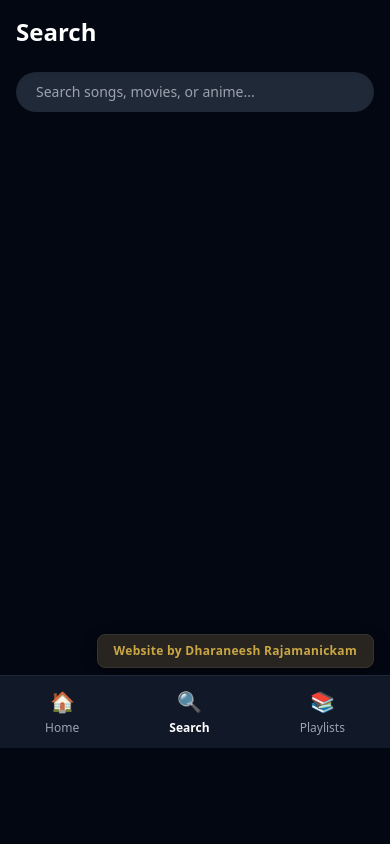
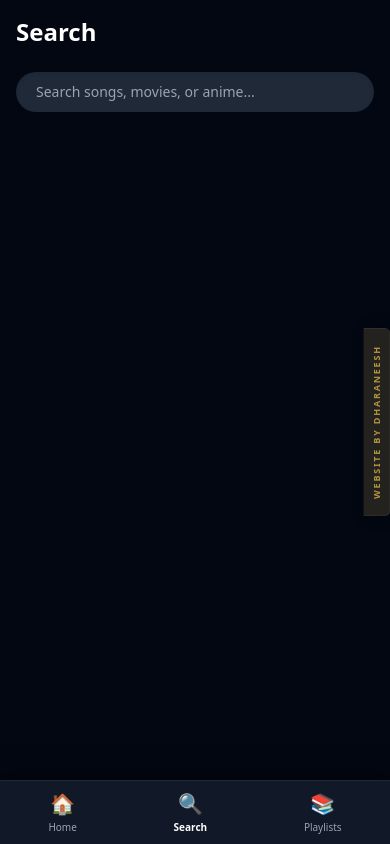
Before and after one commit to dharaneesh777-collab/music-streamer, a React (Vite) app in the folder client/: page /search in a window 390 px wide. Built offline with nearby package versions, Linux system fonts and the light colour scheme.

Commit message:
Fix mobile stacking offset, compress album cards, and inject mobile timer

```diff
--- a/client/src/App.jsx
+++ b/client/src/App.jsx
@@ -15,10 +15,10 @@ const BottomNav = () => {
     ];
 
     return (
-        <div className="md:hidden fixed bottom-24 w-full bg-gray-900 border-t border-gray-800 flex justify-around items-center py-3 z-40">
+        <div className="md:hidden fixed bottom-0 left-0 w-full bg-gray-900 border-t border-gray-800 flex justify-around items-center h-16 z-[60] shadow-[0_-5px_20px_rgba(0,0,0,0.5)]">
             {navItems.map(item => (
-                <Link key={item.path} to={item.path} className={`flex flex-col items-center text-xs ${location.pathname === item.path ? 'text-white font-bold' : 'text-gray-400'}`}>
-                    <span className="text-xl mb-1">{item.icon}</span>
+                <Link key={item.path} to={item.path} className={`flex flex-col items-center text-[10px] transition-colors ${location.pathname === item.path ? 'text-white font-bold' : 'text-gray-400'}`}>
+                    <span className="text-xl mb-0.5">{item.icon}</span>
                     {item.label}
                 </Link>
             ))}
@@ -35,7 +35,8 @@ function App() {
                         <Sidebar />
                     </div>
 
-                    <div className="flex-1 overflow-y-auto pb-44 md:pb-28">
+                    {/* Increased bottom padding so content doesn't hide behind the two stacked bars */}
+                    <div className="flex-1 overflow-y-auto pb-[130px] md:pb-28">
                         <Routes>
                             <Route path="/" element={<Home />} />
                             <Route path="/search" element={<Search />} />
@@ -43,15 +44,17 @@ function App() {
                         </Routes>
                     </div>
 
-                    {/* NEW: Developer Signature Badge */}
-                    <div className="fixed md:bottom-28 bottom-44 right-4 md:right-8 z-30 pointer-events-none opacity-90">
-                        <div className="bg-[#2d2a24] text-[#e0b94c] px-4 py-2 rounded-lg shadow-[0_4px_15px_rgba(0,0,0,0.5)] border border-[#3d3a33] text-xs md:text-sm font-semibold tracking-wide flex items-center justify-center">
-                            Website by Dharaneesh Rajamanickam
+                    <div className="fixed top-1/2 right-0 -translate-y-1/2 z-30 pointer-events-none opacity-80 flex items-center justify-center">
+                        <div
+                            className="bg-[#2d2a24] text-[#e0b94c] px-1.5 py-4 rounded-l-md shadow-[-4px_0_15px_rgba(0,0,0,0.5)] border border-r-0 border-[#3d3a33] text-[9px] md:text-[11px] font-bold uppercase tracking-[0.2em]"
+                            style={{ writingMode: 'vertical-rl', transform: 'rotate(180deg)' }}
+                        >
+                            Website by Dharaneesh
                         </div>
                     </div>
 
+                    <Player />
                     <BottomNav />
-                    <Player />
                 </div>
             </Router>
         </PlayerProvider>
--- a/client/src/components/Player.jsx
+++ b/client/src/components/Player.jsx
@@ -77,7 +77,6 @@ const Player = () => {
         }
     };
 
-    // RESTORED: Add to Playlist Logic
     const handleAddToPlaylist = () => {
         if (!currentTrack) return;
         const existingPlaylist = JSON.parse(localStorage.getItem('my_playlist')) || [];
@@ -90,7 +89,6 @@ const Player = () => {
         }
     };
 
-    // RESTORED: Download Logic
     const handleDownload = () => {
         if (!currentTrack) return;
         const downloadUrl = `${API_BASE_URL}/api/download?url=${encodeURIComponent(currentTrack.audioUrl)}&title=${encodeURIComponent(currentTrack.title)}`;
@@ -100,7 +98,8 @@ const Player = () => {
     if (!currentTrack) return null;
 
     return (
-        <div className="fixed bottom-16 md:bottom-0 w-full h-16 md:h-24 bg-gray-950/90 backdrop-blur-xl border-t border-gray-800/50 flex items-center px-2 md:px-6 justify-between z-50 shadow-[0_-10px_30px_rgba(0,0,0,0.5)] touch-none">
+        // STACKING FIX: hard-locked to bottom-16 on mobile
+        <div className="fixed bottom-16 md:bottom-0 left-0 w-full h-16 md:h-24 bg-gray-950/90 backdrop-blur-xl border-t border-gray-800/50 flex items-center px-2 md:px-6 justify-between z-50 shadow-[0_-10px_30px_rgba(0,0,0,0.5)] touch-none">
             <style>
                 {`
                     @keyframes eqAnim { 0% { height: 20%; } 50% { height: 100%; } 100% { height: 40%; } }
@@ -122,22 +121,20 @@ const Player = () => {
                 />
             </div>
 
-            <div className="flex items-center gap-2 md:gap-3 w-[40%] md:w-1/4 overflow-hidden">
+            <div className="flex items-center gap-2 md:gap-3 w-[45%] md:w-1/4 overflow-hidden">
                 <img src={currentTrack.cover} alt="Cover" className="h-10 w-10 md:h-14 md:w-14 rounded shadow-lg flex-shrink-0" />
                 <div className="flex flex-col min-w-0">
-                    <h4 className="text-xs md:text-sm font-bold truncate">{cleanText(currentTrack.title)}</h4>
-                    <p className="text-[9px] md:text-xs text-gray-400 truncate">{cleanText(currentTrack.artist)}</p>
-                </div>
-                <div className={`hidden md:flex items-end gap-[2px] h-6 ml-2 transition-opacity duration-300 flex-shrink-0 ${isPlaying ? 'opacity-100' : 'opacity-20'}`}>
-                    <div className="w-1.5 bg-green-500 rounded-t-sm eq-bar" style={{ animationDelay: '0.0s' }}></div>
-                    <div className="w-1.5 bg-green-500 rounded-t-sm eq-bar" style={{ animationDelay: '0.2s', animationDuration: '0.8s' }}></div>
-                    <div className="w-1.5 bg-green-500 rounded-t-sm eq-bar" style={{ animationDelay: '0.4s', animationDuration: '1.2s' }}></div>
+                    <h4 className="text-[11px] md:text-sm font-bold truncate">{cleanText(currentTrack.title)}</h4>
+                    <div className="flex items-center gap-2">
+                        <p className="text-[9px] md:text-xs text-gray-400 truncate max-w-[60px] md:max-w-[120px]">{cleanText(currentTrack.artist)}</p>
+                        {/* NEW: Mobile Timer injected here */}
+                        <span className="md:hidden text-[8px] text-green-500 font-mono tracking-tighter bg-green-900/20 px-1 rounded">{currentTime} / {duration}</span>
+                    </div>
                 </div>
             </div>
 
-            <div className="flex flex-col items-center w-[60%] md:w-2/4">
+            <div className="flex flex-col items-center w-[55%] md:w-2/4">
                 <div className="flex gap-2 md:gap-6 items-center justify-end md:justify-center w-full">
-                    {/* RESTORED: Mobile View Add to Playlist */}
                     <button onClick={handleAddToPlaylist} className="md:hidden text-gray-400 hover:text-green-500 transition text-lg flex-shrink-0 mr-1">➕</button>
 
                     <button onClick={playPrevious} className="text-gray-400 hover:text-white transition active:scale-95 text-xl md:text-2xl">⏮</button>
@@ -146,7 +143,6 @@ const Player = () => {
                     </button>
                     <button onClick={playNext} className="text-gray-400 hover:text-white transition active:scale-95 text-xl md:text-2xl">⏭</button>
 
-                    {/* RESTORED: Mobile View Download */}
                     <button onClick={handleDownload} className="md:hidden text-gray-400 hover:text-white transition text-lg flex-shrink-0 ml-1">⬇️</button>
                     <button onClick={closePlayer} className="md:hidden text-gray-500 hover:text-red-500 transition text-lg font-bold ml-1 flex-shrink-0">✕</button>
                 </div>
@@ -170,7 +166,6 @@ const Player = () => {
                     </button>
                     <input type="range" min="0" max="1" step="0.01" value={volume} onChange={handleVolumeChange} className="w-20 h-1 bg-gray-700 rounded-lg appearance-none cursor-pointer" style={{ background: `linear-gradient(to right, #22c55e ${volume * 100}%, #374151 ${volume * 100}%)` }} />
                 </div>
-                {/* RESTORED: Desktop View Add & Download */}
                 <button onClick={handleAddToPlaylist} className="text-gray-400 hover:text-green-500 transition text-xl" title="Add to Playlist">➕</button>
                 <button onClick={handleDownload} className="text-gray-400 hover:text-white transition text-xl" title="Download Offline">⬇️</button>
                 <div className="w-px h-8 bg-gray-700/50 mx-1"></div>
--- a/client/src/pages/Search.jsx
+++ b/client/src/pages/Search.jsx
@@ -76,10 +76,10 @@ const Search = () => {
                     <h2 className="text-lg md:text-xl font-bold mb-4 text-green-400">Official Movies & Albums</h2>
                     <div className="flex gap-3 md:gap-4 overflow-x-auto pb-4 scrollbar-hide" style={{ WebkitOverflowScrolling: 'touch' }}>
                         {albums.map(album => (
-                            <div key={album.id} onClick={() => handleAlbumClick(album)} className="min-w-[130px] md:min-w-[160px] bg-green-900/20 border border-green-800 p-2 md:p-3 rounded-lg cursor-pointer hover:bg-green-800/40 transition flex-shrink-0 active:scale-95 shadow-lg">
+                            <div key={album.id} onClick={() => handleAlbumClick(album)} className="min-w-[95px] md:min-w-[140px] bg-green-900/20 border border-green-800 p-1.5 md:p-3 rounded-lg cursor-pointer hover:bg-green-800/40 transition flex-shrink-0 active:scale-95 shadow-lg">
                                 <img src={album.cover} alt="cover" className="w-full aspect-square object-cover rounded shadow-md mb-2 md:mb-3" />
-                                <h3 className="text-xs md:text-sm font-bold truncate">{cleanText(album.title)}</h3>
-                                <p className="text-[9px] md:text-[11px] text-green-500 truncate mt-1 uppercase tracking-wider font-semibold">Official Album</p>
+                                <h3 className="text-[10px] md:text-sm font-bold truncate leading-tight">{cleanText(album.title)}</h3>
+                                <p className="text-[8px] md:text-[11px] text-green-500 truncate mt-0.5 uppercase tracking-wider font-semibold">Official Album</p>
                             </div>
                         ))}
                     </div>
```
